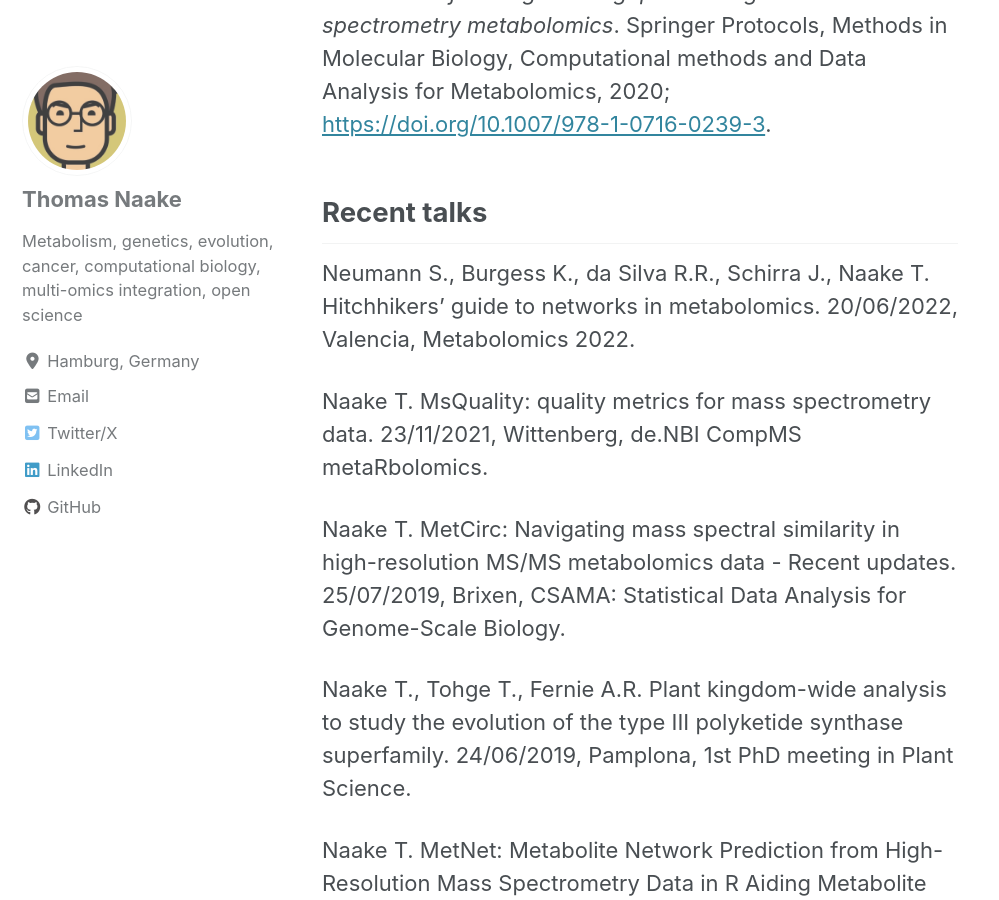
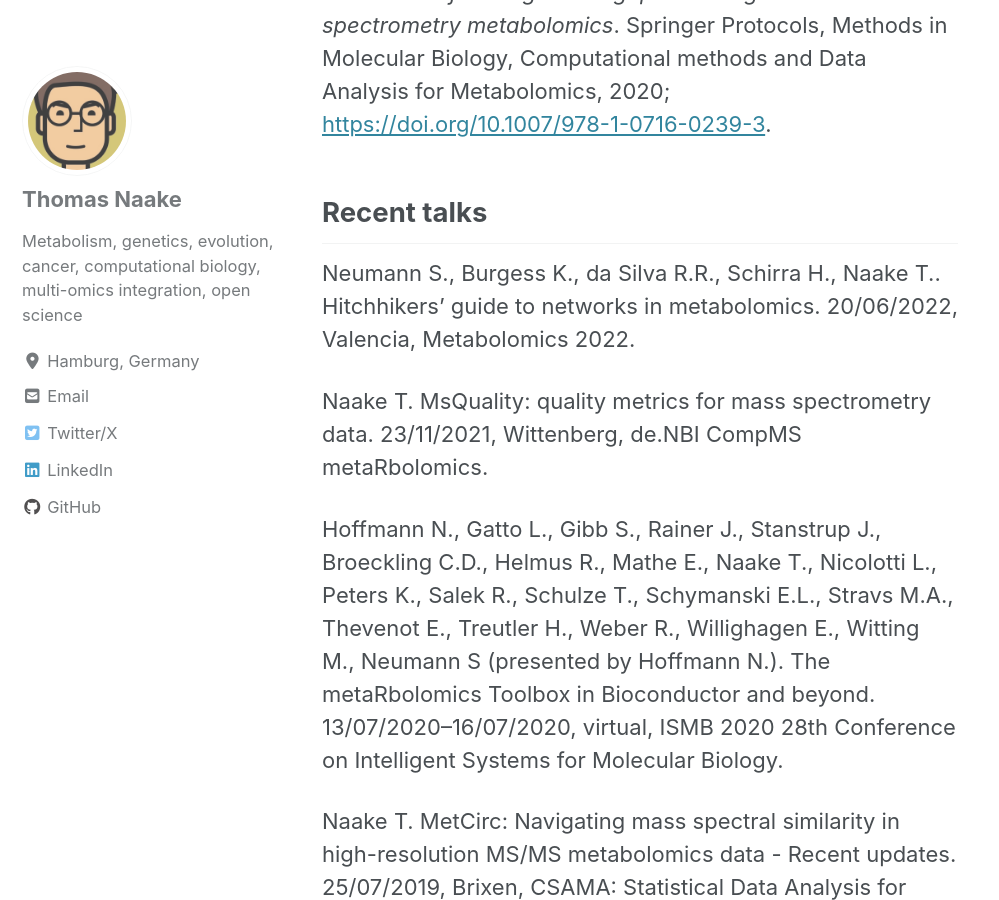
Before and after one commit to tnaake/tnaake.github.io, a Jekyll site: the page built from _pages/publications.md, in a window 1280 px wide and 900 px high, scrolled down 4970 px. Shown: the whole window, without its empty margins (0-999 px from the left). Built offline with Jekyll 4.4.1, drawn with Linux system fonts in a browser that asks for light colours; cached includes are drawn as plain includes; nearby versions of some CDN libraries.

Commit message:
Update publications.md

```diff
--- a/_pages/publications.md
+++ b/_pages/publications.md
@@ -149,11 +149,19 @@ Data Analysis for Metabolomics, 2020;
 
 ## Recent talks
 
-Neumann S., Burgess K., da Silva R.R., Schirra J., Naake T.
+Neumann S., Burgess K., da Silva R.R., Schirra H., Naake T..
 Hitchhikers’ guide to networks in metabolomics. 20/06/2022, Valencia, Metabolomics 2022.
 
 Naake T. MsQuality: quality metrics for mass spectrometry data.
 23/11/2021, Wittenberg, de.NBI CompMS metaRbolomics.
+
+Hoffmann N., Gatto L., Gibb S., Rainer J., Stanstrup J., Broeckling C.D.,
+Helmus R., Mathe E., Naake T., Nicolotti L., Peters K., Salek R., Schulze T.,
+Schymanski E.L., Stravs M.A., Thevenot E., Treutler H., Weber R.,
+Willighagen E., Witting M., Neumann S (presented by Hoffmann N.).
+The metaRbolomics Toolbox in Bioconductor and beyond.
+13/07/2020--16/07/2020, virtual,
+ISMB 2020 28th Conference on Intelligent Systems for Molecular Biology.
 
 Naake T. MetCirc: Navigating mass spectral similarity in high-resolution MS/MS metabolomics
 data - Recent updates. 25/07/2019, Brixen, CSAMA: Statistical Data Analysis
```
